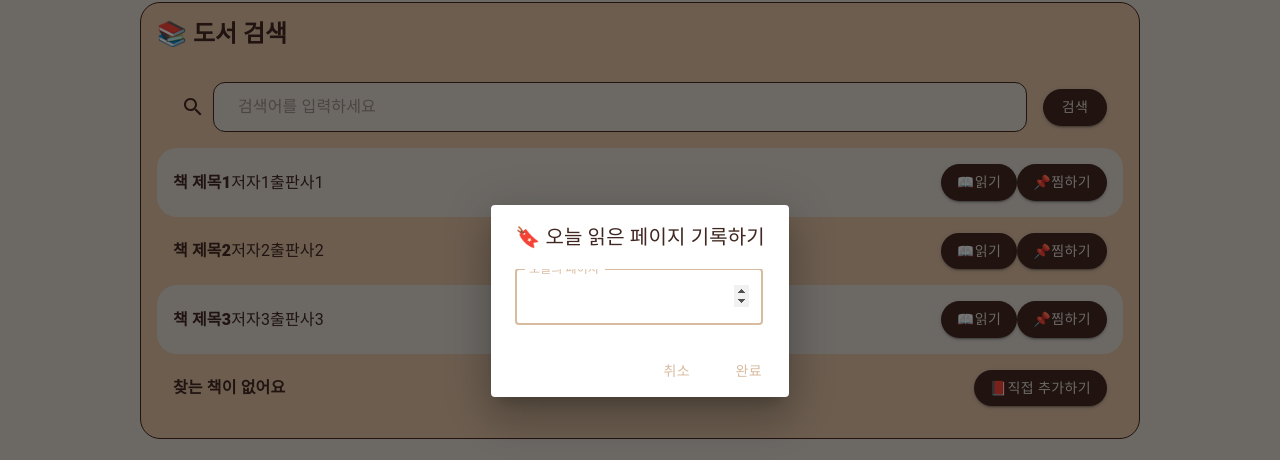
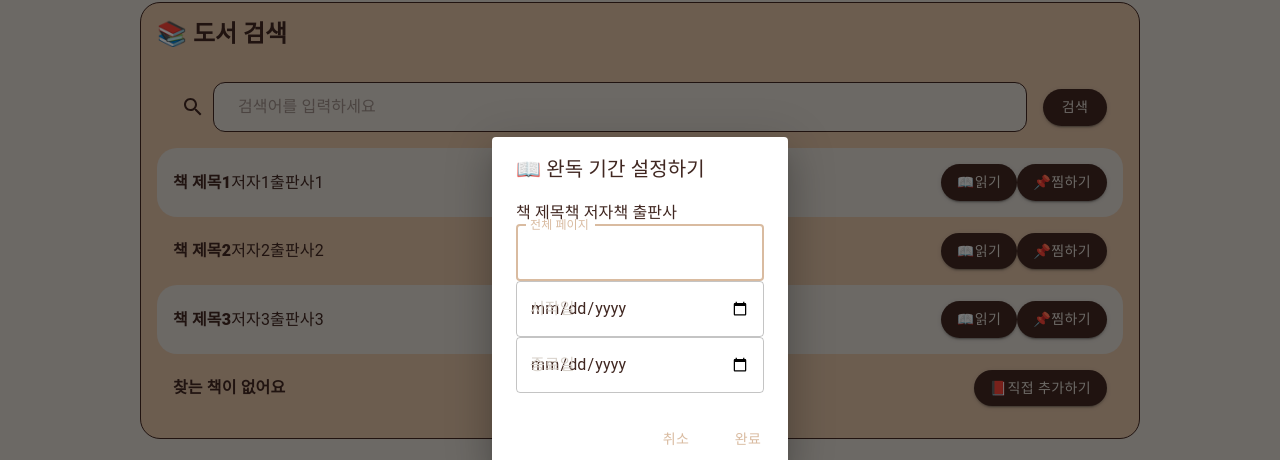
Before and after one commit to cwhite723/sobuk-sobuk, a React (Create React App) app in the folder project/client/: page /main in a window 1280 px wide. Shown: the part 99-559 px from the top of the page. Built offline with nearby package versions, Linux system fonts and the light colour scheme.

Commit message:
design: update MainBookEditDialog component

```diff
--- a/project/client/src/components/main/MainBookEditDialog.tsx
+++ b/project/client/src/components/main/MainBookEditDialog.tsx
@@ -6,6 +6,7 @@ import {
   DialogContent,
   DialogTitle,
   TextField,
+  Typography,
   useMediaQuery,
 } from "@mui/material";
 import React from "react";
@@ -13,7 +14,7 @@ import theme from "styles/theme";
 
 interface PropsType {
   isOpen: boolean;
-  type: "edit" | "add";
+  type: "edit" | "add" | "read";
 }
 
 const MainBookEditDialog: React.FC<PropsType> = (props) => {
@@ -33,7 +34,9 @@ const MainBookEditDialog: React.FC<PropsType> = (props) => {
       <DialogTitle>
         {props.type === "edit"
           ? "🔖 오늘 읽은 페이지 기록하기"
-          : "📕 책 추가하기"}
+          : props.type === "add"
+          ? "📕 책 추가하기"
+          : "📖 완독 기간 설정하기"}
       </DialogTitle>
       <DialogContent>
         {props.type === "edit" ? (
@@ -43,7 +46,7 @@ const MainBookEditDialog: React.FC<PropsType> = (props) => {
             label="오늘의 페이지"
             type="number"
           />
-        ) : (
+        ) : props.type === "add" ? (
           <Box
             sx={{
               display: "flex",
@@ -62,6 +65,29 @@ const MainBookEditDialog: React.FC<PropsType> = (props) => {
             <TextField id="bookPublish" label="출판사" type="required" />
             <TextField id="bookPages" label="전체 페이지" type="required" />
           </Box>
+        ) : (
+          <Box
+            sx={{
+              display: "flex",
+              flexDirection: "column",
+              width: "100%",
+              maxWidth: 500,
+            }}
+          >
+            <Box sx={{ display: "flex" }}>
+              <Typography>책 제목</Typography>
+              <Typography>책 저자</Typography>
+              <Typography>책 출판사</Typography>
+            </Box>
+            <TextField
+              autoFocus
+              id="bookPages"
+              label="전체 페이지"
+              type="required"
+            />
+            <TextField id="startDate" label="시작일" type="date" />
+            <TextField id="endDate" label="종료일" type="date" />
+          </Box>
         )}
       </DialogContent>
       <DialogActions>
--- a/project/client/src/components/main/MainSearchResult.tsx
+++ b/project/client/src/components/main/MainSearchResult.tsx
@@ -17,7 +17,7 @@ const MainSerarchReasult = () => {
   ];
   return (
     <Box sx={{ display: "flex", flexDirection: "column" }}>
-      <MainBookEditDialog isOpen={true} type="edit" />
+      <MainBookEditDialog isOpen={true} type="read" />
 
       {bookList.map((item) => (
         <Box
```
